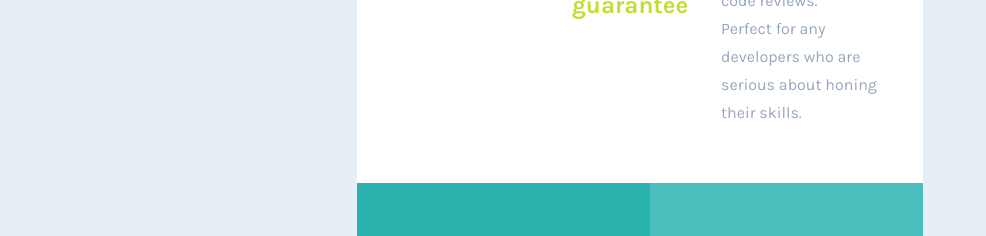
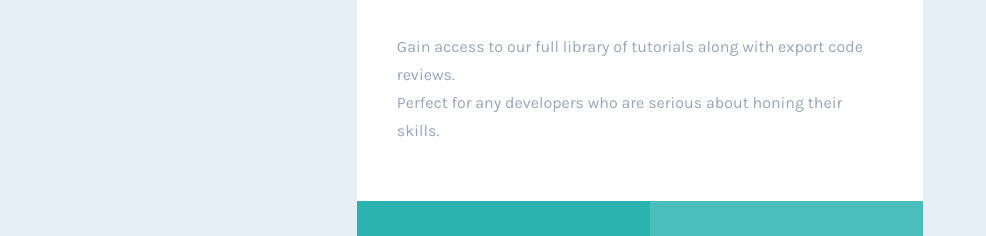
Before and after one commit to alois-gaucher/Single-price-grid-component, a plain HTML site: page index.html in a window 1280 px wide. Shown: the part 221-457 px from the top of the page, without its empty margins (0-986 px from the left). Drawn offline with Linux system fonts and the light colour scheme.

Commit message:
* Avancée supplémentaire

```diff
--- a/css/style.scss
+++ b/css/style.scss
@@ -35,7 +35,7 @@ html, body {
             max-width: 44.24%;
             width: 100%;
             display: flex;
-            flex-direction: column;
+            flex-flow: column nowrap;
 
             @media(max-width: $mobile-width) {
                 max-width: 90%;
@@ -51,6 +51,7 @@ html, body {
                 display: flex;
                 vertical-align: center;
                 justify-content: center;
+                flex-flow: column nowrap;
 
                 h1 {
                     color: $cyan;
```
Also changed, not shown: css/style.css, 1 other file.
